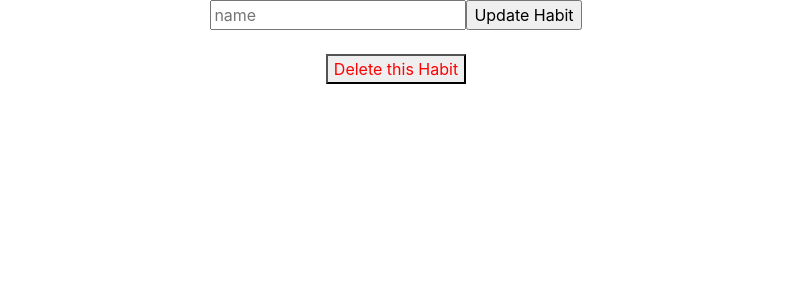
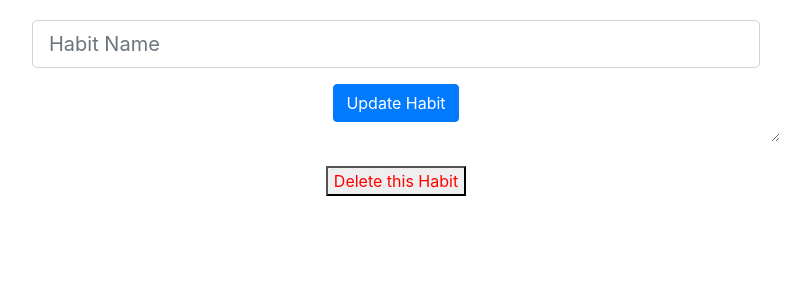
Before and after one commit to pharia-le/productivity-front-end, a React (Create React App) app: page /habits/1/edit in a window 1280 px wide. Shown: the top 300 px of the page, without its empty margins (244-1054 px from the left). Built offline with nearby package versions, Linux system fonts and the light colour scheme; no server answers.

Commit message:
Add CSS & Bootstrap to HabitForm component.

```diff
--- a/src/App.css
+++ b/src/App.css
@@ -46,3 +46,13 @@
   resize: both;
   overflow: auto;
 }
+
+.habit-form {
+  position: relative;
+  background: white;
+  width: 60%;
+  margin: 0 auto;
+  padding: 20px;
+  resize: both;
+  overflow: auto;
+}
--- a/src/components/habits/HabitForm.js
+++ b/src/components/habits/HabitForm.js
@@ -1,6 +1,8 @@
 import React from 'react';
 import { connect } from 'react-redux';
 import { updateHabitForm } from '../../actions/habitForm';
+import Form from 'react-bootstrap/Form';
+import Button from 'react-bootstrap/Button';
 
 const HabitForm = ({ formData, updateHabitForm, handleSubmit, editMode }) => {
 
@@ -10,23 +12,27 @@
     }
 
     return (
-        <form onSubmit={event => {
+        <Form className="habit-form"
+                onSubmit={event => {
                 event.preventDefault()
                 handleSubmit(formData)
             }
         }>
-            <input
-                placeholder="name"
-                value={formData.name}
+            <Form.Group>
+                <Form.Control
+                    size="lg"
+                    type="text"
+                    placeholder="Habit Name"
                     name="name"
                     type="text"
                     onChange={handleChange}
+                    value={formData.name}
                 />
-            <input
-                type="submit"
-                value={editMode ? "Update Habit" : "Create Habit" }
-            />
-        </form>
+            </Form.Group>
+            <Button variant="primary" type="submit">
+                {editMode ? "Update Habit" : "Create Habit" }
+            </Button>
+        </Form>
     );
 };
 
```
Lines whose indentation alone changed are shown as unchanged.
